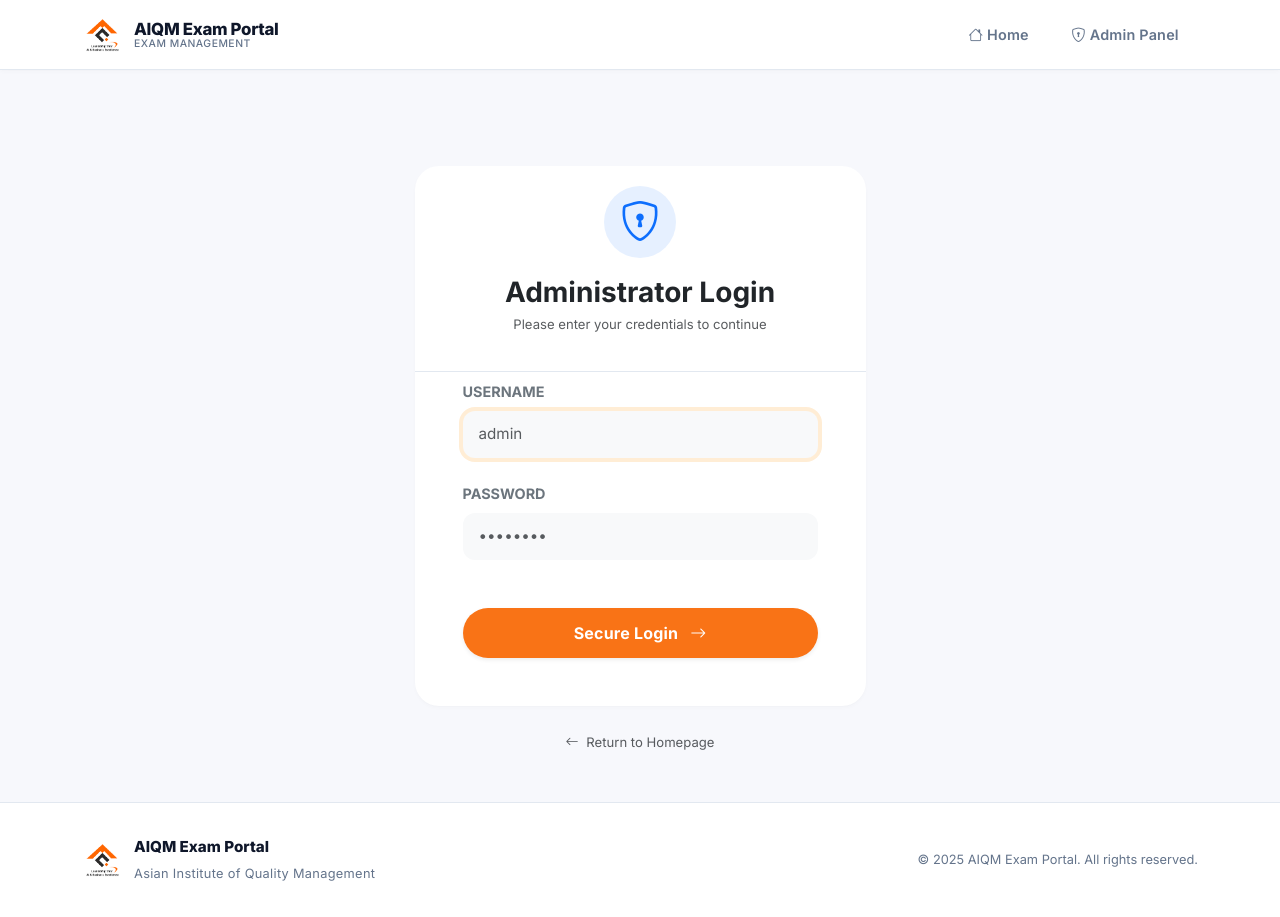
After one commit to Aniket182001/Exam-portal, a Python web app: template app/templates/auth/login.html in a window 1280 px wide. The commit adds this page. Run offline with Jinja, Linux system fonts and the light colour scheme; the template is opened without the code that fills it, so the values that code supplies are empty.

Commit message:
Add admin authentication system

```diff
--- a/app/__init__.py
+++ b/app/__init__.py
@@ -15,8 +15,10 @@ def create_app():
     from app.routes.admin_questions import admin_questions_bp
     from app.routes.student_exams import student_exams_bp
     from app.routes.admin_backup import admin_backup_bp
+    from app.routes.auth import auth_bp
 
     app.register_blueprint(main_bp)
+    app.register_blueprint(auth_bp)
     app.register_blueprint(admin_exams_bp)
     app.register_blueprint(admin_questions_bp)
     app.register_blueprint(student_exams_bp)
--- a/app/routes/admin_backup.py
+++ b/app/routes/admin_backup.py
@@ -6,6 +6,7 @@ from datetime import datetime
 from flask import Blueprint, render_template, request, flash, send_file, redirect, url_for, session, current_app
 from app.extensions import db
 from app.models import Exam, Question, QuestionOption, StudentAttempt, StudentAnswer
+from app.utils.auth import admin_required
 
 admin_backup_bp = Blueprint("admin_backup", __name__, url_prefix="/admin/backup")
 
@@ -29,6 +30,7 @@ def deserialize_model(model_class, data):
     return model_class(**data)
 
 @admin_backup_bp.before_request
+@admin_required
 def check_auth():
     if request.endpoint != 'admin_backup.auth' and not session.get('sensitive_action_verified'):
         if request.method == 'GET':
--- a/app/routes/admin_exams.py
+++ b/app/routes/admin_exams.py
@@ -6,8 +6,14 @@ import io
 import openpyxl
 import uuid
 from app.services.email_templates import generate_result_email
+from app.utils.auth import admin_required
 
 admin_exams_bp = Blueprint("admin_exams", __name__, url_prefix="/admin/exams")
+
+@admin_exams_bp.before_request
+@admin_required
+def require_admin():
+    pass
 
 @admin_exams_bp.route("/")
 def list_exams():
--- a/app/routes/admin_questions.py
+++ b/app/routes/admin_questions.py
@@ -6,8 +6,14 @@ import json
 import uuid
 from werkzeug.utils import secure_filename
 from app.services.import_parsers import get_parser
+from app.utils.auth import admin_required
 
 admin_questions_bp = Blueprint("admin_questions", __name__, url_prefix="/admin")
+
+@admin_questions_bp.before_request
+@admin_required
+def require_admin():
+    pass
 
 @admin_questions_bp.route("/exams/<int:exam_id>/questions")
 def list_questions(exam_id):
--- /dev/null
+++ b/app/templates/auth/login.html
@@ -0,0 +1,43 @@
+{% extends "base.html" %}
+
+{% block page_title %}Admin Login{% endblock %}
+
+{% block content %}
+<div class="container py-5 mt-5">
+    <div class="row justify-content-center">
+        <div class="col-md-6 col-lg-5">
+            <div class="card border-0 shadow-lg rounded-4 overflow-hidden">
+                <div class="card-header bg-white border-0 text-center pt-5 pb-3">
+                    <div class="d-inline-flex align-items-center justify-content-center bg-primary bg-opacity-10 rounded-circle mb-3" style="width: 72px; height: 72px;">
+                        <i class="bi bi-shield-lock text-primary fs-1"></i>
+                    </div>
+                    <h3 class="fw-bold text-dark mb-1">Administrator Login</h3>
+                    <p class="text-muted small">Please enter your credentials to continue</p>
+                </div>
+                <div class="card-body p-4 p-md-5 pt-md-2">
+                    <form method="POST" action="{{ url_for('auth.login') }}">
+                        <div class="mb-4">
+                            <label for="username" class="form-label fw-bold text-secondary small text-uppercase">Username</label>
+                            <input type="text" class="form-control form-control-lg bg-light border-0" id="username" name="username" placeholder="admin" required autofocus>
+                        </div>
+                        <div class="mb-4">
+                            <label for="password" class="form-label fw-bold text-secondary small text-uppercase">Password</label>
+                            <input type="password" class="form-control form-control-lg bg-light border-0" id="password" name="password" placeholder="••••••••" required>
+                        </div>
+                        <div class="d-grid mt-5">
+                            <button type="submit" class="btn btn-primary btn-lg rounded-pill fw-bold shadow-sm">
+                                Secure Login <i class="bi bi-arrow-right ms-2"></i>
+                            </button>
+                        </div>
+                    </form>
+                </div>
+            </div>
+            <div class="text-center mt-4">
+                <a href="{{ url_for('main.home') }}" class="text-decoration-none text-muted small hover-primary transition-all">
+                    <i class="bi bi-arrow-left me-1"></i> Return to Homepage
+                </a>
+            </div>
+        </div>
+    </div>
+</div>
+{% endblock %}
--- a/app/templates/base.html
+++ b/app/templates/base.html
@@ -58,6 +58,13 @@
                             <i class="bi bi-shield-lock me-1"></i>Admin Panel
                         </a>
                     </li>
+                    {% if session.get('user_id') %}
+                    <li class="nav-item">
+                        <a class="nav-link text-danger" href="{{ url_for('auth.logout') }}">
+                            <i class="bi bi-box-arrow-right me-1"></i>Logout
+                        </a>
+                    </li>
+                    {% endif %}
                 </ul>
             </div>
         </div>
```
Also changed, not shown: app/routes/auth.py (added, +39 -0 lines), app/utils/auth.py (added, +42 -0 lines).
